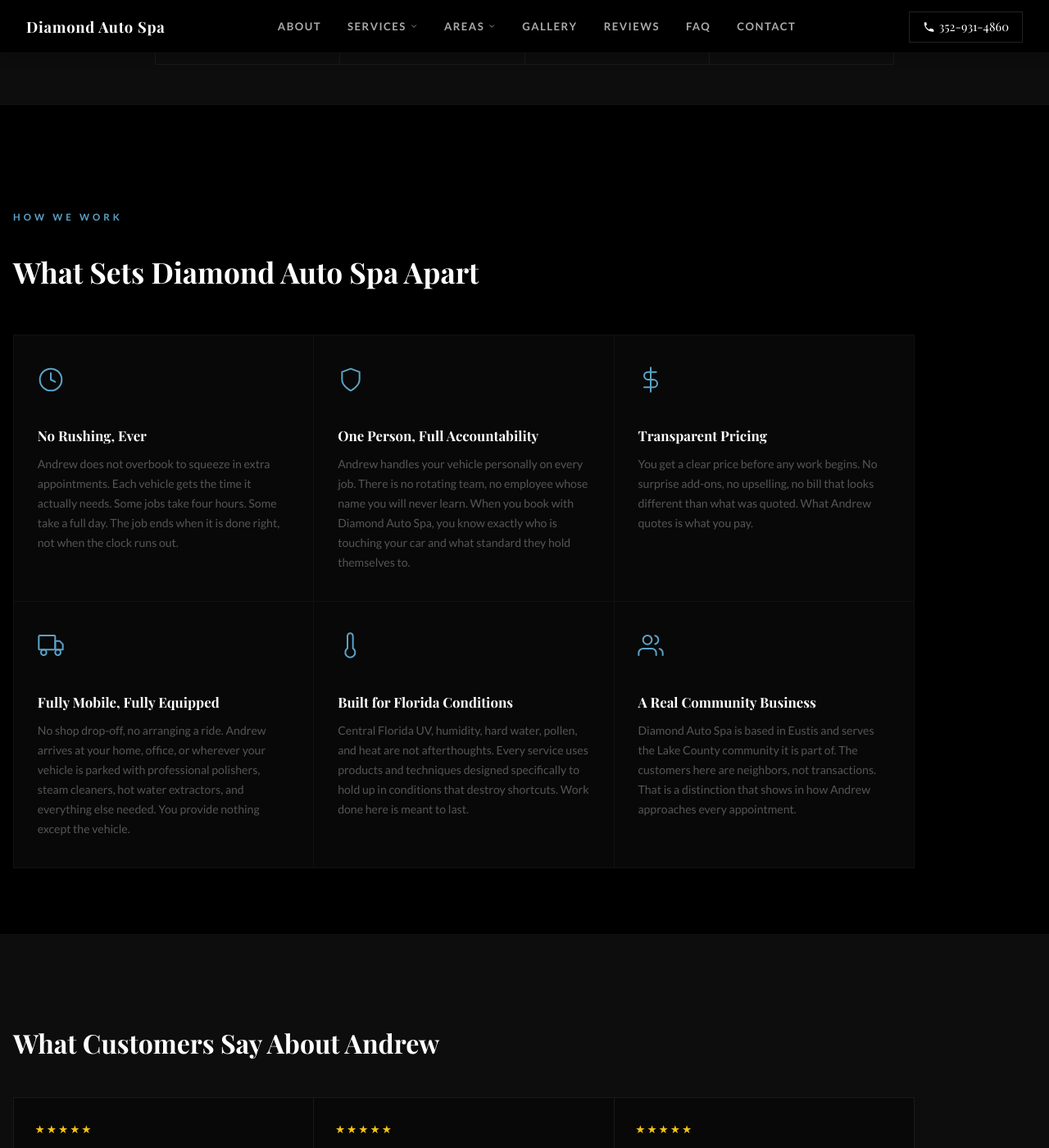
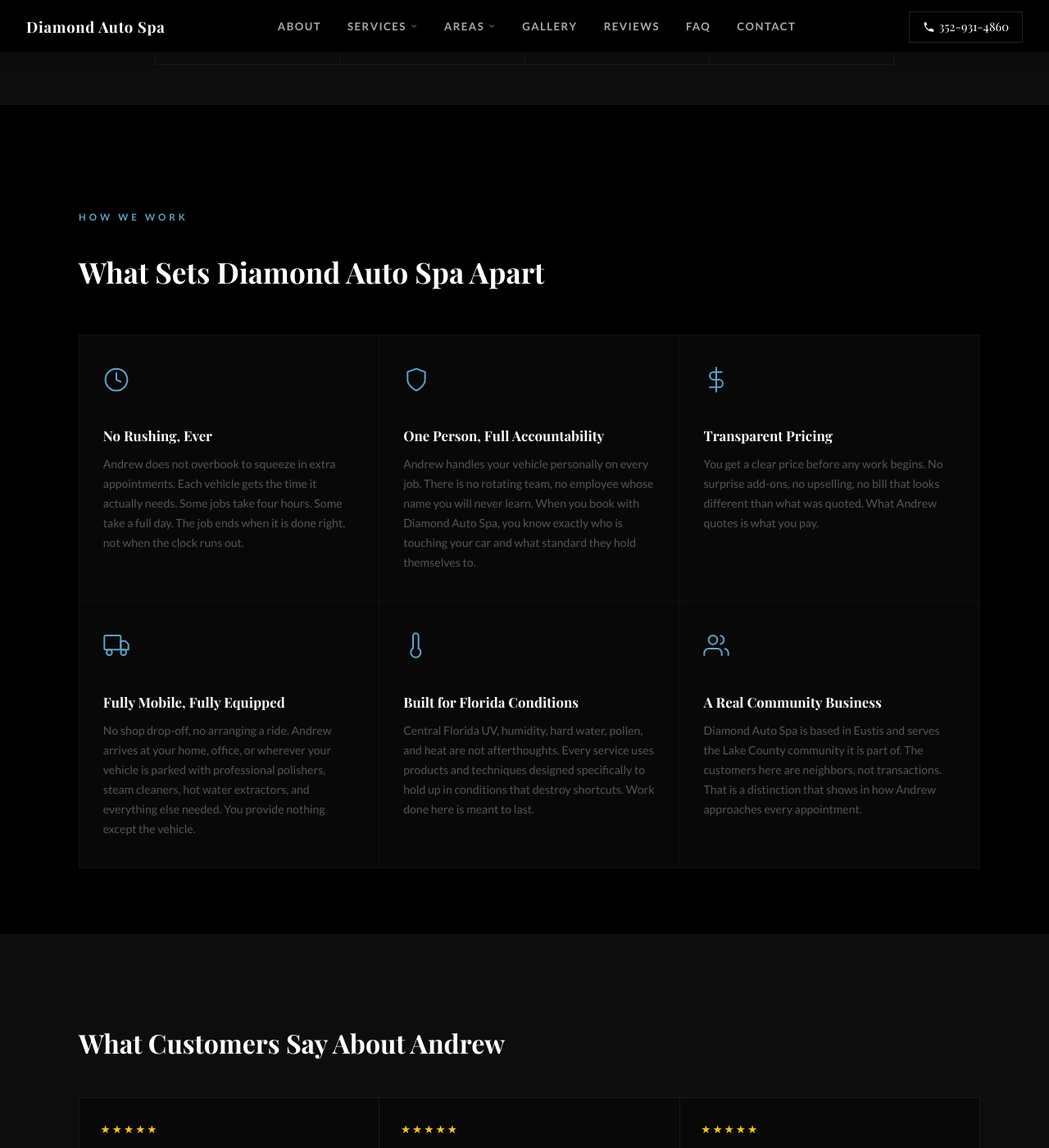
Before and after one commit to JamesBrownR/Diamond-Auto-Spa-Detailing, a Jekyll site: the page built from about-us/index.html, in a window 1280 px wide and 1400 px high, scrolled down 1477 px. Shown: the whole window at 82% size. Built offline with Jekyll 4.4.1, drawn with Linux system fonts in a browser that asks for light colours; some web fonts are replaced.

Commit message:
Update index.html

```diff
--- a/about-us/index.html
+++ b/about-us/index.html
@@ -394,6 +394,13 @@
   .ab-cta-btns a.primary:hover { background: #fff; color: #000; }
   .ab-cta-btns a.outline { background: transparent; border: 2px solid #000; color: #000; }
   .ab-cta-btns a.outline:hover { background: #000; color: var(--blue); }
+
+   @media (min-width: 1000px) {
+     .ab-values { padding: 5rem 5rem; }
+     .ab-reviews { padding: 5rem 5rem; }
+     .ab-explore{ padding: 5rem 5rem; }
+
+   }
 </style>
 
 <!-- BREADCRUMB -->
```
